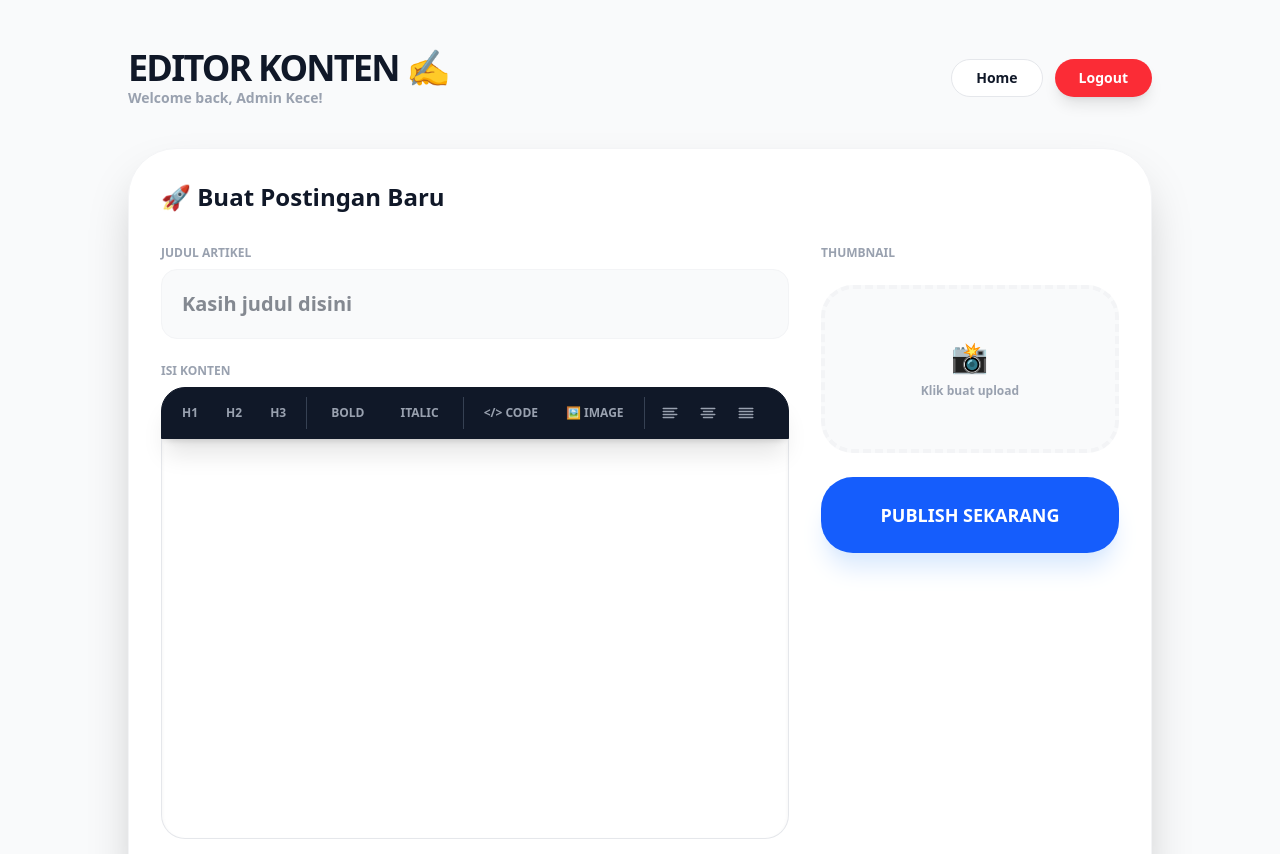
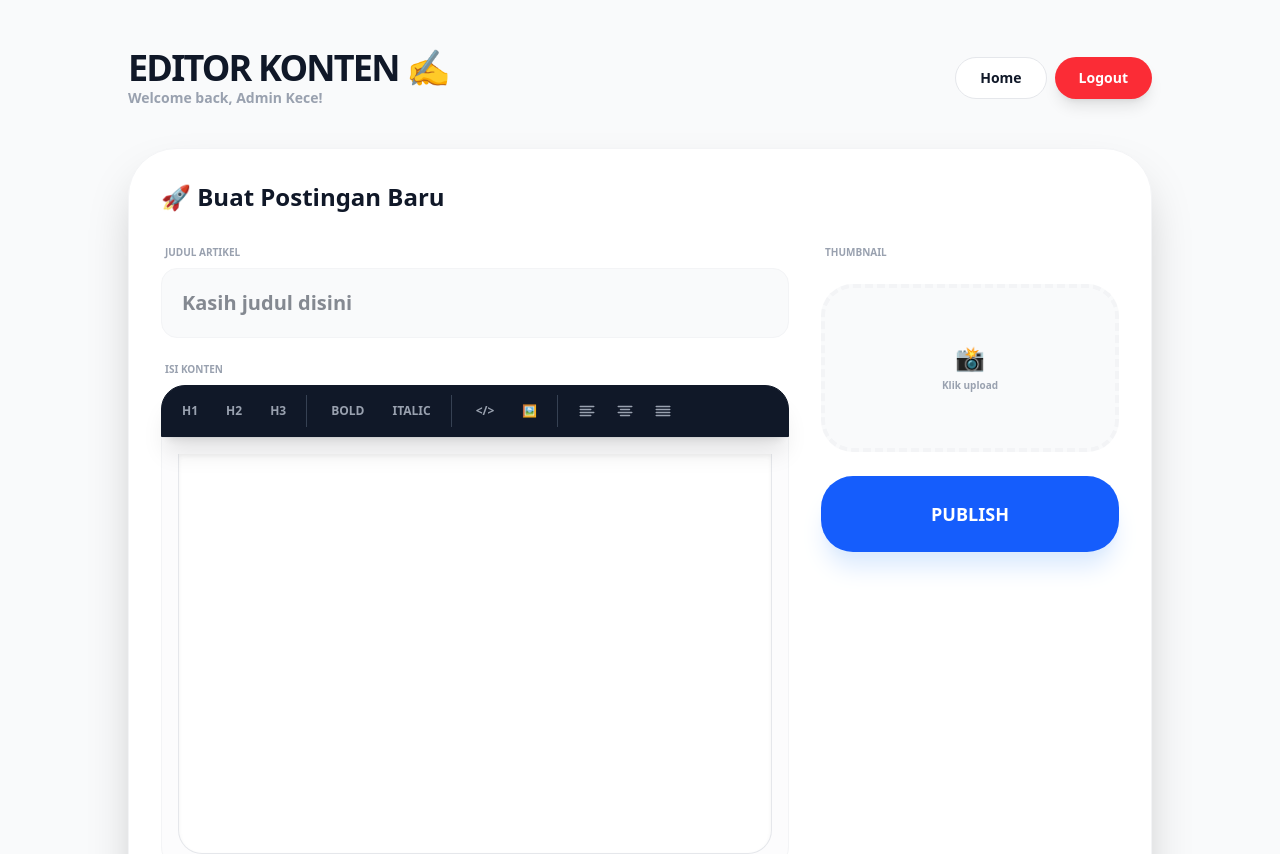
Before and after one commit to Bagus550/blog-next, a Next.js app: page /admin in a window 1280 px wide. Shown: the top 854 px of the page. Built offline with nearby package versions, Linux system fonts and the light colour scheme; no server answers; the database is empty.

Commit message:
update responsive

```diff
--- a/app/admin/page.tsx
+++ b/app/admin/page.tsx
@@ -190,9 +190,7 @@ export default function AdminPage() {
   };
 
   const handleDelete = async (id: number) => {
-    if (
-      confirm("Yakin mau hapus postingan?")
-    ) {
+    if (confirm("Yakin mau hapus postingan?")) {
       const { error } = await supabase.from("posts").delete().eq("id", id);
       if (error) alert("Gagal hapus: " + error.message);
       else fetchPosts();
@@ -200,27 +198,28 @@ export default function AdminPage() {
   };
 
   return (
-    <main className="min-h-screen bg-gray-50 text-gray-900 p-6 md:p-12 font-sans">
+    <main className="min-h-screen bg-gray-50 text-gray-900 p-4 sm:p-6 md:p-12 font-sans">
       <div className="max-w-5xl mx-auto">
-        <header className="flex justify-between items-center mb-10">
+        {/* Header: Stack di mobile, row di desktop */}
+        <header className="flex flex-col sm:flex-row justify-between items-start sm:items-center gap-4 mb-8 md:mb-10">
           <div>
-            <h1 className="text-4xl font-black tracking-tighter uppercase">
+            <h1 className="text-3xl md:text-4xl font-black tracking-tighter uppercase">
               Editor Konten ✍️
             </h1>
-            <p className="text-gray-400 font-bold text-sm">
+            <p className="text-gray-400 font-bold text-xs md:text-sm">
               Welcome back, Admin Kece!
             </p>
           </div>
-          <div className="flex gap-3">
+          <div className="flex gap-2 w-full sm:w-auto">
             <button
               onClick={() => router.push("/")}
-              className="text-sm font-bold bg-white border border-gray-200 px-6 py-2 rounded-full hover:bg-gray-50"
+              className="flex-1 sm:flex-none text-xs md:text-sm font-bold bg-white border border-gray-200 px-4 md:px-6 py-2.5 rounded-full hover:bg-gray-50"
             >
               Home
             </button>
             <button
               onClick={handleLogout}
-              className="text-sm font-bold bg-red-500 text-white px-6 py-2 rounded-full shadow-lg hover:scale-105 transition-all"
+              className="flex-1 sm:flex-none text-xs md:text-sm font-bold bg-red-500 text-white px-4 md:px-6 py-2.5 rounded-full shadow-lg hover:scale-105 transition-all"
             >
               Logout
             </button>
@@ -228,15 +227,16 @@ export default function AdminPage() {
         </header>
 
         <form onSubmit={handleSubmit} className="space-y-6 mb-20">
-          <div className="bg-white p-8 rounded-[3rem] shadow-2xl border border-gray-100">
-            <h2 className="text-2xl font-black mb-8">
+          {/* Card Utama: Padding lebih kecil di mobile */}
+          <div className="bg-white p-5 sm:p-8 rounded-4xl md:rounded-[3rem] shadow-2xl border border-gray-100">
+            <h2 className="text-xl md:text-2xl font-black mb-6 md:mb-8 text-center sm:text-left">
               {editId ? "📝 Edit Postingan" : "🚀 Buat Postingan Baru"}
             </h2>
 
-            <div className="grid md:grid-cols-3 gap-8 mb-8">
+            <div className="grid grid-cols-1 md:grid-cols-3 gap-6 md:gap-8 mb-8">
               <div className="md:col-span-2 space-y-6">
                 <div>
-                  <label className="text-xs font-black uppercase text-gray-400 mb-2 block">
+                  <label className="text-[10px] font-black uppercase text-gray-400 mb-2 block ml-1">
                     Judul Artikel
                   </label>
                   <input
@@ -244,18 +244,18 @@ export default function AdminPage() {
                     value={title}
                     onChange={(e) => setTitle(e.target.value)}
                     placeholder="Kasih judul disini"
-                    className="w-full p-5 bg-gray-50 rounded-2xl border border-gray-100 focus:ring-4 focus:ring-blue-100 outline-none font-bold text-xl transition-all"
+                    className="w-full p-4 md:p-5 bg-gray-50 rounded-2xl border border-gray-100 focus:ring-4 focus:ring-blue-100 outline-none font-bold text-lg md:text-xl transition-all"
                     required
                   />
                 </div>
 
                 <div>
-                  <label className="text-xs font-black uppercase text-gray-400 mb-2 block">
+                  <label className="text-[10px] font-black uppercase text-gray-400 mb-2 block ml-1">
                     Isi Konten
                   </label>
-                  <div className="sticky top-4 z-20 bg-gray-900 rounded-t-3xl border border-gray-900 shadow-xl overflow-hidden">
-                    {/* Container Scrollable */}
-                    <div className="flex items-center gap-2 p-2 overflow-x-auto no-scrollbar scroll-smooth whitespace-nowrap">
+                  {/* Toolbar: Sticky & Custom Scrollbar */}
+                  <div className="sticky top-2 z-20 bg-gray-900 rounded-t-2xl md:rounded-t-3xl border border-gray-900 shadow-xl overflow-hidden">
+                    <div className="flex items-center gap-1 p-1.5 md:p-2 overflow-x-auto no-scrollbar scroll-smooth whitespace-nowrap">
                       {/* GROUP 1: HEADINGS */}
                       <div className="flex gap-1 pr-2 border-r border-gray-700 shrink-0">
                         {[1, 2, 3].map((l) => (
@@ -269,7 +269,7 @@ export default function AdminPage() {
                                 .toggleHeading({ level: l as any })
                                 .run()
                             }
-                            className={`px-3 py-2 rounded-xl text-xs font-black transition-all ${
+                            className={`px-3 py-2 rounded-lg md:rounded-xl text-[10px] md:text-xs font-black transition-all ${
                               editor?.isActive("heading", { level: l })
                                 ? "bg-blue-500 text-white"
                                 : "text-gray-400 hover:text-white"
@@ -281,13 +281,13 @@ export default function AdminPage() {
                       </div>
 
                       {/* GROUP 2: FORMATTING */}
-                      <div className="flex gap-1 pr-2 border-r border-gray-700 shrink-0">
+                      <div className="flex gap-1 px-2 border-r border-gray-700 shrink-0">
                         <button
                           type="button"
                           onClick={() =>
                             editor?.chain().focus().toggleBold().run()
                           }
-                          className={`px-4 py-2 rounded-xl text-xs font-bold ${
+                          className={`px-3 py-2 rounded-lg md:rounded-xl text-[10px] md:text-xs font-bold ${
                             editor?.isActive("bold")
                               ? "bg-blue-500 text-white"
                               : "text-gray-400 hover:text-white"
@@ -300,7 +300,7 @@ export default function AdminPage() {
                           onClick={() =>
                             editor?.chain().focus().toggleItalic().run()
                           }
-                          className={`px-4 py-2 rounded-xl text-xs font-bold ${
+                          className={`px-3 py-2 rounded-lg md:rounded-xl text-[10px] md:text-xs font-bold ${
                             editor?.isActive("italic")
                               ? "bg-blue-500 text-white"
                               : "text-gray-400 hover:text-white"
@@ -310,39 +310,39 @@ export default function AdminPage() {
                         </button>
                       </div>
 
-                      {/* GROUP 3: CODE & IMAGE*/}
-                      <div className="flex gap-1 pr-2 border-r border-gray-700 shrink-0">
+                      {/* GROUP 3: CODE & IMAGE */}
+                      <div className="flex gap-1 px-2 border-r border-gray-700 shrink-0">
                         <button
                           type="button"
                           onClick={() =>
                             editor?.chain().focus().toggleCodeBlock().run()
                           }
-                          className={`px-3 py-2 rounded-xl text-xs font-black ${
+                          className={`px-3 py-2 rounded-lg md:rounded-xl text-[10px] md:text-xs font-black ${
                             editor?.isActive("codeBlock")
                               ? "bg-green-500 text-white"
                               : "text-gray-400 hover:text-white"
                           }`}
                         >
-                          {"</> CODE"}
+                          {"</>"}
                         </button>
                         <button
                           type="button"
                           onClick={addImageInContent}
                           disabled={uploading}
-                          className="px-3 py-2 rounded-xl text-xs font-black text-gray-400 hover:text-white disabled:opacity-50"
+                          className="px-3 py-2 rounded-lg md:rounded-xl text-[10px] md:text-xs font-black text-gray-400 hover:text-white disabled:opacity-50"
                         >
-                          {uploading ? "⌛..." : "🖼️ IMAGE"}
+                          {uploading ? "⌛" : "🖼️"}
                         </button>
                       </div>
 
                       {/* GROUP 4: ALIGNMENT */}
-                      <div className="flex gap-1 shrink-0">
+                      <div className="flex gap-1 pl-2 shrink-0">
                         <button
                           type="button"
                           onClick={() =>
                             editor?.chain().focus().setTextAlign("left").run()
                           }
-                          className={`p-2 rounded-xl ${
+                          className={`p-2 rounded-lg ${
                             editor?.isActive({ textAlign: "left" })
                               ? "bg-blue-500 text-white"
                               : "text-gray-400"
@@ -355,7 +355,7 @@ export default function AdminPage() {
                           onClick={() =>
                             editor?.chain().focus().setTextAlign("center").run()
                           }
-                          className={`p-2 rounded-xl ${
+                          className={`p-2 rounded-lg ${
                             editor?.isActive({ textAlign: "center" })
                               ? "bg-blue-500 text-white"
                               : "text-gray-400"
@@ -366,32 +366,34 @@ export default function AdminPage() {
                         <button
                           type="button"
                           onClick={() =>
-                            editor
-                              ?.chain()
-                              .focus()
-                              .setTextAlign("justify")
-                              .run()
+                            editor?.chain().focus().setTextAlign("justify").run()
                           }
-                          className={`p-2 rounded-xl ${
+                          className={`p-2 rounded-lg ${
                             editor?.isActive({ textAlign: "justify" })
-                              ? "bg-blue-500 text-white"
-                              : "text-gray-400"
+                            ? "bg-blue-500 text-white"
+                            : "text-gray-400"
                           }`}
                         >
-                          <AlignJustifyIcon />
+                          <AlignJustifyIcon/>
                         </button>
                       </div>
                     </div>
                   </div>
-                  <EditorContent editor={editor} />
+                  <div className="editor-container">
+                    <EditorContent
+                      editor={editor}
+                      className="min-h-75 border border-gray-100 rounded-b-2xl md:rounded-b-3xl p-4 bg-gray-50/50"
+                    />
+                  </div>
                 </div>
               </div>
 
+              {/* Sidebar Thumbnail & Submit */}
               <div className="space-y-6">
-                <label className="text-xs font-black uppercase text-gray-400 block">
+                <label className="text-[10px] font-black uppercase text-gray-400 block ml-1">
                   Thumbnail
                 </label>
-                <div className="relative aspect-video rounded-4xl border-4 border-dashed border-gray-100 bg-gray-50 flex items-center justify-center overflow-hidden group hover:border-blue-200 transition-all cursor-pointer">
+                <div className="relative aspect-video rounded-3xl md:rounded-4xl border-4 border-dashed border-gray-100 bg-gray-50 flex items-center justify-center overflow-hidden group hover:border-blue-200 transition-all cursor-pointer">
                   {imageUrl ? (
                     <img
                       src={imageUrl}
@@ -399,10 +401,10 @@ export default function AdminPage() {
                       alt="preview"
                     />
                   ) : (
-                    <div className="text-center p-6 text-gray-400 font-bold">
-                      <span className="text-3xl mb-2 block">📸</span>
-                      <p className="text-xs">
-                        {uploading ? "Lagi upload bray..." : "Klik buat upload"}
+                    <div className="text-center p-4 text-gray-400 font-bold">
+                      <span className="text-2xl mb-1 block">📸</span>
+                      <p className="text-[10px]">
+                        {uploading ? "Uploading..." : "Klik upload"}
                       </p>
                     </div>
                   )}
@@ -417,24 +419,17 @@ export default function AdminPage() {
                 <button
                   type="submit"
                   disabled={loading || uploading}
-                  className="w-full bg-blue-600 text-white py-6 rounded-4xl font-black text-lg hover:bg-blue-700 disabled:bg-gray-200 transition-all shadow-xl shadow-blue-100"
+                  className="w-full bg-blue-600 text-white py-4 md:py-6 rounded-2xl md:rounded-4xl font-black text-base md:text-lg hover:bg-blue-700 disabled:bg-gray-200 transition-all shadow-xl shadow-blue-100"
                 >
-                  {loading
-                    ? "LAGI PROSES..."
-                    : editId
-                    ? "SIMPAN PERUBAHAN"
-                    : "PUBLISH SEKARANG"}
+                  {loading ? "PROSES..." : editId ? "SIMPAN" : "PUBLISH"}
                 </button>
                 {editId && (
                   <button
                     type="button"
                     onClick={() => {
-                      setEditId(null);
-                      setTitle("");
-                      setImageUrl("");
-                      editor?.commands.setContent("");
+                      /* reset logic */
                     }}
-                    className="w-full text-red-500 font-bold text-sm"
+                    className="w-full text-red-500 font-bold text-xs uppercase tracking-widest"
                   >
                     Batal Edit
                   </button>
@@ -444,20 +439,21 @@ export default function AdminPage() {
           </div>
         </form>
 
+        {/* List Postingan: 1 kolom di mobile, 2 di desktop */}
         <section>
-          <h2 className="text-2xl font-black mb-8 flex items-center gap-3">
-            <span className="bg-black text-white px-3 py-1 rounded-lg text-sm">
+          <h2 className="text-xl md:text-2xl font-black mb-6 flex items-center gap-3">
+            <span className="bg-black text-white px-2.5 py-1 rounded-lg text-xs md:text-sm">
               {posts.length}
-            </span>{" "}
+            </span>
             Daftar Cerita Lu
           </h2>
-          <div className="grid md:grid-cols-2 gap-6">
+          <div className="grid grid-cols-1 lg:grid-cols-2 gap-4 md:gap-6">
             {posts.map((post) => (
               <div
                 key={post.id}
-                className="bg-white p-5 rounded-4xl border border-gray-100 flex gap-4 items-center shadow-sm hover:shadow-md transition-all"
+                className="bg-white p-4 md:p-5 rounded-4xl border border-gray-100 flex gap-4 items-center shadow-sm"
               >
-                <div className="w-20 h-20 rounded-2xl bg-gray-100 overflow-hidden shrink-0">
+                <div className="w-16 h-16 md:w-20 md:h-20 rounded-2xl bg-gray-100 overflow-hidden shrink-0">
                   {post.image_url && (
                     <img
                       src={post.image_url}
@@ -466,23 +462,23 @@ export default function AdminPage() {
                   )}
                 </div>
                 <div className="flex-1 min-w-0">
-                  <h3 className="font-bold text-gray-900 truncate">
+                  <h3 className="font-bold text-gray-900 truncate text-sm md:text-base">
                     {post.title}
                   </h3>
-                  <p className="text-xs text-gray-400">
+                  <p className="text-[10px] md:text-xs text-gray-400">
                     {new Date(post.created_at).toLocaleDateString()}
                   </p>
                 </div>
                 <div className="flex gap-1">
                   <button
                     onClick={() => setEditId(post.id)}
-                    className="p-3 hover:bg-blue-50 text-blue-600 rounded-2xl"
+                    className="p-2 md:p-3 hover:bg-blue-50 text-blue-600 rounded-xl"
                   >
                     <EditIcon />
                   </button>
                   <button
                     onClick={() => handleDelete(post.id)}
-                    className="p-3 hover:bg-red-50 text-red-500 rounded-2xl"
+                    className="p-2 md:p-3 hover:bg-red-50 text-red-500 rounded-xl"
                   >
                     <TrashIcon />
                   </button>
```
Also changed, not shown: app/blog/[id]/page.tsx (+23 -11 lines), app/login/page.tsx (+20 -9 lines), app/page.tsx (+20 -20 lines), proxy.ts (+0 -9 lines).
